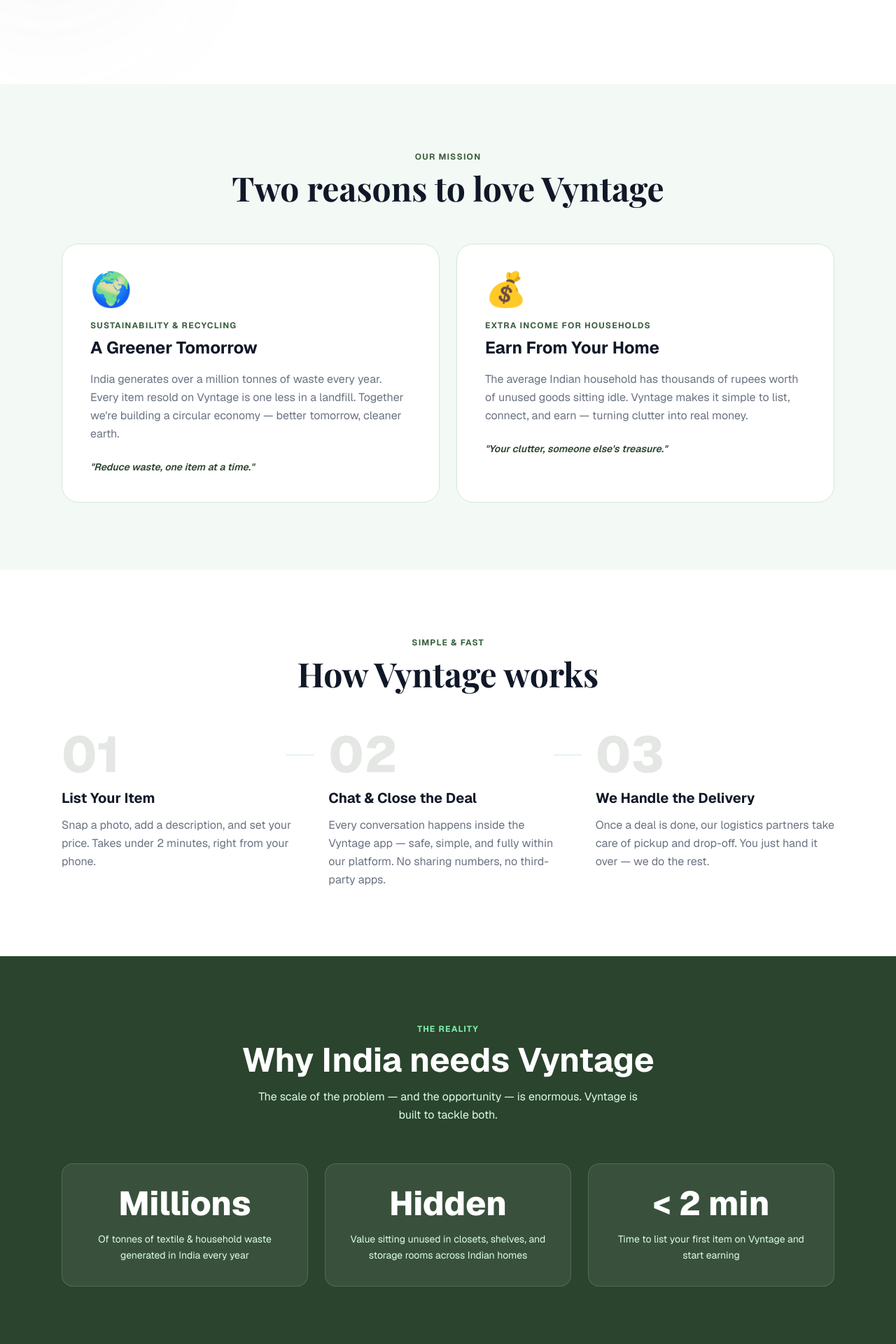
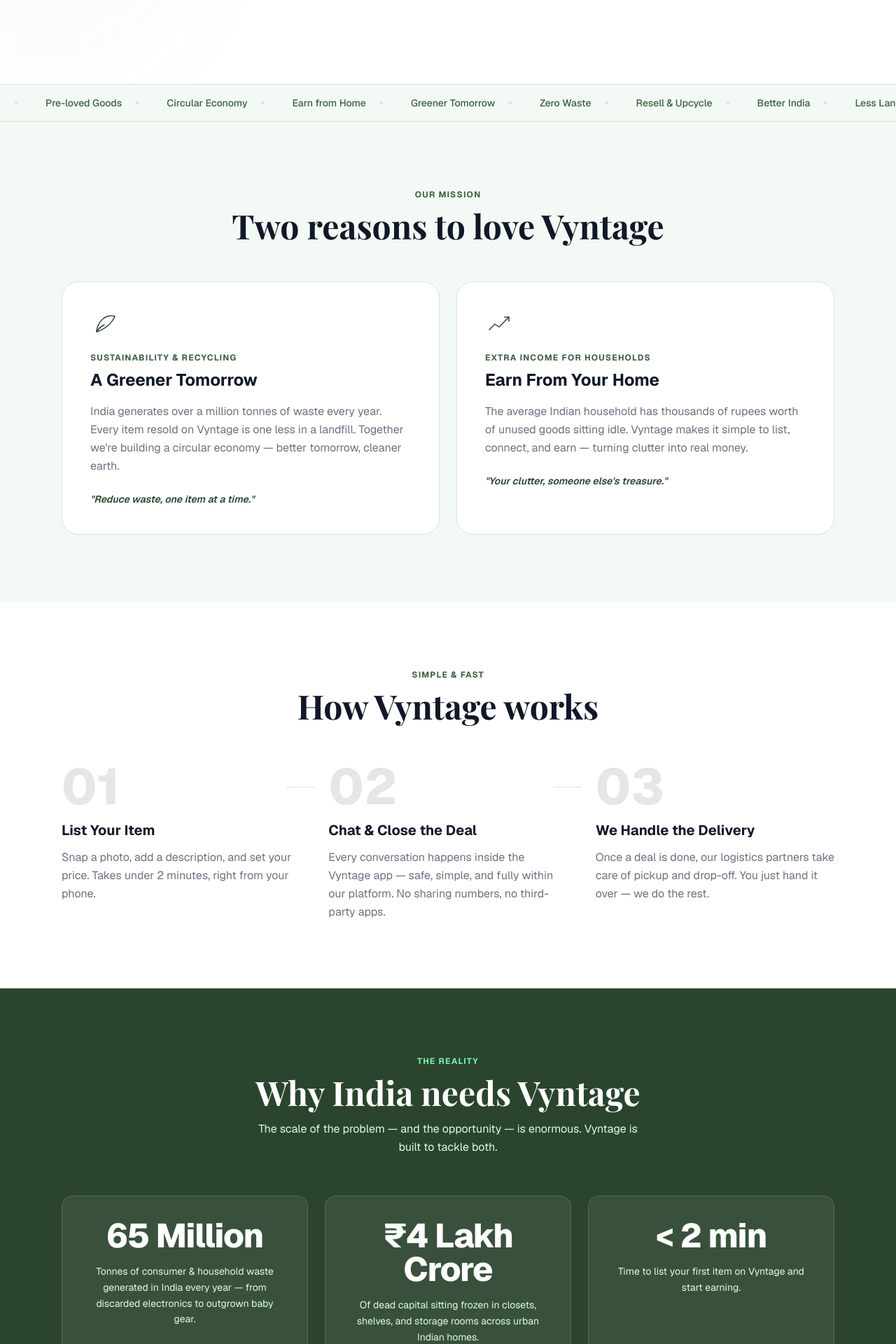
Before and after one commit to vyntage-c2c/vyntage-web, a Next.js app: page / in a window 1280 px wide. Shown: the part 680-2600 px from the top of the page at 70% size. Built offline with nearby package versions, Linux system fonts and the light colour scheme.

Commit message:
Making changes to implement additional animations

```diff
--- a/app/globals.css
+++ b/app/globals.css
@@ -25,8 +25,18 @@
   color: var(--foreground);
   font-family: var(--font-geist-sans), Arial, Helvetica, sans-serif;
   -webkit-font-smoothing: antialiased;
+  overflow-x: hidden;
 }
 
 .font-heading {
   font-family: var(--font-playfair), Georgia, serif;
 }
+
+@keyframes marquee {
+  from { transform: translateX(0); }
+  to   { transform: translateX(-50%); }
+}
+
+.marquee-track {
+  animation: marquee 28s linear infinite;
+}
--- a/app/page.tsx
+++ b/app/page.tsx
@@ -1,21 +1,31 @@
 "use client";
 
-import { motion, useInView } from "framer-motion";
+import { motion, useInView, useScroll, useMotionValue, animate, type Variants } from "framer-motion";
 import { useRef, useState, useEffect } from "react";
 
 // ─── Easing ───────────────────────────────────────────────────────────────────
 const EASE: [number, number, number, number] = [0.22, 1, 0.36, 1];
 
 // ─── Brand tokens ────────────────────────────────────────────────────────────
-const P  = "#2A442E";   // primary green
-const PL = "#3D6142";   // lighter green
-const PP = "#F3F9F4";   // pale green tint
-const PB = "#D4E8D8";   // border green
+const P  = "#2A442E";
+const PL = "#3D6142";
+const PP = "#F3F9F4";
+const PB = "#D4E8D8";
 
-// ─── Animation presets ───────────────────────────────────────────────────────
+// ─── Animation variants ───────────────────────────────────────────────────────
 const fadeUp = {
-  hidden:  { opacity: 0, y: 28 },
+  hidden:  { opacity: 0, y: 32 },
   visible: { opacity: 1, y: 0, transition: { duration: 0.65, ease: EASE } },
+};
+
+const fadeLeft = {
+  hidden:  { opacity: 0, x: -48 },
+  visible: { opacity: 1, x: 0,  transition: { duration: 0.65, ease: EASE } },
+};
+
+const fadeRight = {
+  hidden:  { opacity: 0, x: 48 },
+  visible: { opacity: 1, x: 0,  transition: { duration: 0.65, ease: EASE } },
 };
 
 const stagger = {
@@ -34,7 +44,7 @@
   return scrolled;
 }
 
-/** Wraps children in a stagger container that triggers when scrolled into view */
+/** Stagger container that triggers once the ref enters the viewport */
 function InView({ children, className }: { children: React.ReactNode; className?: string }) {
   const ref = useRef(null);
   const inView = useInView(ref, { once: true, margin: "-80px" });
@@ -48,6 +58,127 @@
     >
       {children}
     </motion.div>
+  );
+}
+
+/**
+ * Splits a heading into words and reveals each one from behind a clip mask,
+ * staggered left-to-right as the section scrolls into view.
+ */
+function AnimatedHeading({ text, className }: { text: string; className?: string }) {
+  const wordVariant = {
+    hidden:  { y: "105%", opacity: 0 },
+    visible: { y: "0%",   opacity: 1, transition: { duration: 0.6, ease: EASE } },
+  };
+  const containerVariant = {
+    hidden:  {},
+    visible: { transition: { staggerChildren: 0.09, delayChildren: 0.05 } },
+  };
+  return (
+    <motion.h2 variants={containerVariant} className={className}>
+      {text.split(" ").map((word, i) => (
+        <span key={i} className="inline-block overflow-hidden" style={{ verticalAlign: "bottom" }}>
+          <motion.span variants={wordVariant} className="inline-block mr-[0.28em]">
+            {word}
+          </motion.span>
+        </span>
+      ))}
+    </motion.h2>
+  );
+}
+
+// ─── Scroll progress bar ──────────────────────────────────────────────────────
+function ScrollProgress() {
+  const { scrollYProgress } = useScroll();
+  return (
+    <motion.div
+      className="fixed top-0 left-0 right-0 h-[2px] z-[100] origin-left"
+      style={{ scaleX: scrollYProgress, backgroundColor: P }}
+    />
+  );
+}
+
+// ─── Pillar icons ────────────────────────────────────────────────────────────
+const LeafIcon = () => (
+  <svg width="36" height="36" viewBox="0 0 36 36" fill="none">
+    <path d="M7 29C7 29 7 17 18 9C26 4 33 7 33 7C33 7 29 16 22 21C16 26 7 29 7 29Z"
+      stroke={P} strokeWidth="1.5" strokeLinecap="round" strokeLinejoin="round" />
+    <path d="M7 29C10 24 14 21 18 19"
+      stroke={P} strokeWidth="1.5" strokeLinecap="round" />
+  </svg>
+);
+
+const GrowthIcon = () => (
+  <svg width="36" height="36" viewBox="0 0 36 36" fill="none">
+    <path d="M4 26L12 18L18 22L32 8"
+      stroke={P} strokeWidth="1.5" strokeLinecap="round" strokeLinejoin="round" />
+    <path d="M26 8H32V14"
+      stroke={P} strokeWidth="1.5" strokeLinecap="round" strokeLinejoin="round" />
+  </svg>
+);
+
+// ─── Animated number counter ──────────────────────────────────────────────────
+type Direction = "left" | "up" | "right";
+const dirVariant: Record<Direction, Variants> = {
+  left:  fadeLeft,
+  up:    fadeUp,
+  right: fadeRight,
+};
+
+function AnimatedStat({ value, label, direction = "up" }: { value: string; label: string; direction?: Direction }) {
+  const ref = useRef<HTMLDivElement>(null);
+  const inView = useInView(ref, { once: true });
+  const motionVal = useMotionValue(0);
+  const [display, setDisplay] = useState(value);
+
+  useEffect(() => {
+    if (!inView) return;
+    const match = value.match(/^([^0-9]*)(\d+)(.*)$/);
+    if (!match) return;
+    const target = parseInt(match[2], 10);
+    const ctrl = animate(motionVal, target, { duration: 2, ease: "easeOut" });
+    const unsub = motionVal.on("change", (v) => {
+      setDisplay(`${match[1]}${Math.round(v)}${match[3]}`);
+    });
+    return () => { ctrl.stop(); unsub(); };
+  }, [inView, motionVal, value]);
+
+  return (
+    <motion.div
+      ref={ref}
+      variants={dirVariant[direction]}
+      className="rounded-2xl p-8 text-center"
+      style={{
+        backgroundColor: "rgba(255,255,255,0.07)",
+        border: "1px solid rgba(255,255,255,0.14)",
+      }}
+    >
+      <div className="text-5xl font-extrabold text-white tracking-tight">{display}</div>
+      <p className="mt-4 text-green-100 text-sm leading-relaxed">{label}</p>
+    </motion.div>
+  );
+}
+
+// ─── Marquee ticker ───────────────────────────────────────────────────────────
+const TICKER = [
+  "Sustainable Living", "Pre-loved Goods", "Circular Economy",
+  "Earn from Home", "Greener Tomorrow", "Zero Waste",
+  "Resell & Upcycle", "Better India", "Less Landfill",
+];
+
+function Marquee() {
+  const items = [...TICKER, ...TICKER];
+  return (
+    <div className="overflow-hidden border-y py-4" style={{ borderColor: PB, backgroundColor: PP }}>
+      <div className="marquee-track flex whitespace-nowrap">
+        {items.map((item, i) => (
+          <span key={i} className="flex items-center gap-5 px-5 text-sm font-medium" style={{ color: PL }}>
+            {item}
+            <span className="w-1 h-1 rounded-full flex-shrink-0" style={{ backgroundColor: PB }} />
+          </span>
+        ))}
+      </div>
+    </div>
   );
 }
 
@@ -67,20 +198,22 @@
         <a href="#" className="font-bold text-xl tracking-tight" style={{ color: P }}>
           Vyntage
         </a>
-
-        <div className="hidden md:flex items-center gap-8 text-sm font-medium text-gray-500">
+        <div className="hidden md:flex items-center gap-6">
+          <div className="flex items-center gap-8 text-sm font-medium text-gray-500">
             <a href="#about"        className="hover:text-gray-900 transition-colors">About</a>
             <a href="#how-it-works" className="hover:text-gray-900 transition-colors">How It Works</a>
             <a href="#impact"       className="hover:text-gray-900 transition-colors">Our Impact</a>
           </div>
-
-        <a
+          <motion.a
             href="#waitlist"
-          className="rounded-full px-5 py-2 text-sm font-semibold text-white transition-all hover:opacity-90 active:scale-95"
+            whileHover={{ scale: 1.04 }}
+            whileTap={{ scale: 0.96 }}
+            className="rounded-full px-5 py-2 text-sm font-semibold text-white"
             style={{ backgroundColor: P }}
           >
             Join Waitlist
-        </a>
+          </motion.a>
+        </div>
       </div>
     </motion.nav>
   );
@@ -90,20 +223,29 @@
 function Hero() {
   return (
     <section className="relative min-h-screen flex items-center overflow-hidden bg-white">
-      {/* Soft background blobs */}
-      <div
+
+      <motion.div
+        animate={{ y: [0, -28, 0] }}
+        transition={{ duration: 9, repeat: Infinity, ease: "easeInOut" }}
         className="absolute -top-40 -right-40 w-[700px] h-[700px] rounded-full pointer-events-none"
-        style={{ background: `radial-gradient(circle, ${P}1a, transparent 65%)`, filter: "blur(72px)" }}
+        style={{ background: `radial-gradient(circle, ${P}1a, transparent 65%)`, filter: "blur(72px)", willChange: "transform" }}
       />
-      <div
+      <motion.div
+        animate={{ y: [0, 22, 0] }}
+        transition={{ duration: 11, repeat: Infinity, ease: "easeInOut", delay: 3 }}
         className="absolute bottom-0 -left-48 w-[520px] h-[520px] rounded-full pointer-events-none"
-        style={{ background: `radial-gradient(circle, ${PL}12, transparent 65%)`, filter: "blur(90px)" }}
+        style={{ background: `radial-gradient(circle, ${PL}14, transparent 65%)`, filter: "blur(90px)", willChange: "transform" }}
+      />
+      <motion.div
+        animate={{ y: [0, -18, 0] }}
+        transition={{ duration: 7, repeat: Infinity, ease: "easeInOut", delay: 1.5 }}
+        className="absolute top-1/3 left-1/2 w-72 h-72 rounded-full pointer-events-none"
+        style={{ background: `radial-gradient(circle, ${P}0d, transparent 65%)`, filter: "blur(60px)", willChange: "transform" }}
       />
 
       <div className="mx-auto max-w-6xl px-6 pt-28 pb-20 relative z-10 w-full">
         <motion.div initial="hidden" animate="visible" variants={stagger}>
 
-          {/* Badge */}
           <motion.div variants={fadeUp}>
             <span
               className="inline-flex items-center gap-2 rounded-full border px-4 py-1.5 text-sm font-semibold"
@@ -113,7 +255,6 @@
             </span>
           </motion.div>
 
-          {/* Headline */}
           <motion.h1
             variants={fadeUp}
             className="font-heading mt-7 text-5xl md:text-7xl font-bold leading-[1.05] tracking-tight text-gray-900 max-w-3xl"
@@ -122,35 +263,36 @@
             <span style={{ color: P }}>Earn while you do.</span>
           </motion.h1>
 
-          {/* Sub-copy */}
           <motion.p
-            variants={fadeUp}
+            variants={fadeLeft}
             className="mt-6 text-lg md:text-xl text-gray-500 max-w-xl leading-relaxed"
           >
             Vyntage connects Indian households to buy and sell pre-loved goods — turning everyday
             clutter into extra income while building a greener tomorrow, one item at a time.
           </motion.p>
 
-          {/* CTAs */}
           <motion.div variants={fadeUp} className="mt-10 flex flex-wrap gap-4">
-            <a
+            <motion.a
               href="#waitlist"
-              className="rounded-full px-8 py-4 font-semibold text-white transition-all hover:opacity-90 hover:scale-[1.02] active:scale-95"
+              whileHover={{ scale: 1.03 }}
+              whileTap={{ scale: 0.97 }}
+              className="rounded-full px-8 py-4 font-semibold text-white"
               style={{ backgroundColor: P }}
             >
               Join the Waitlist
-            </a>
-            <a
+            </motion.a>
+            <motion.a
               href="#how-it-works"
-              className="rounded-full px-8 py-4 font-semibold border-2 transition-all hover:bg-gray-50 active:scale-95"
+              whileHover={{ scale: 1.03 }}
+              whileTap={{ scale: 0.97 }}
+              className="rounded-full px-8 py-4 font-semibold border-2"
               style={{ borderColor: P, color: P }}
             >
               See How It Works ↓
-            </a>
+            </motion.a>
           </motion.div>
 
-          {/* Launch note */}
-          <motion.p variants={fadeUp} className="mt-8 text-sm text-gray-400">
+          <motion.p variants={fadeRight} className="mt-8 text-sm text-gray-400">
             🇮🇳 Launching soon in India — be the first to know
           </motion.p>
 
@@ -162,16 +304,21 @@
 
 // ─── Mission pillars ──────────────────────────────────────────────────────────
 function Pillars() {
-  const pillars = [
+  const pillars: {
+    icon: React.ReactNode; tag: string; title: string; body: string; quote: string;
+    variant: Variants;
+  }[] = [
     {
-      icon: "🌍",
+      icon: <LeafIcon />,
+      variant: fadeLeft,
       tag: "Sustainability & Recycling",
       title: "A Greener Tomorrow",
       body: "India generates over a million tonnes of waste every year. Every item resold on Vyntage is one less in a landfill. Together we're building a circular economy — better tomorrow, cleaner earth.",
       quote: "Reduce waste, one item at a time.",
     },
     {
-      icon: "💰",
+      icon: <GrowthIcon />,
+      variant: fadeRight,
       tag: "Extra Income for Households",
       title: "Earn From Your Home",
       body: "The average Indian household has thousands of rupees worth of unused goods sitting idle. Vyntage makes it simple to list, connect, and earn — turning clutter into real money.",
@@ -196,11 +343,12 @@
             {pillars.map((pillar, i) => (
               <motion.div
                 key={i}
-                variants={fadeUp}
-                className="rounded-3xl bg-white border p-10 hover:shadow-lg transition-shadow duration-300"
+                variants={pillar.variant}
+                whileHover={{ y: -6, boxShadow: "0 24px 48px rgba(42,68,46,0.10)", transition: { type: "spring", stiffness: 300, damping: 20 } }}
+                className="rounded-3xl bg-white border p-10 cursor-default"
                 style={{ borderColor: PB }}
               >
-                <span className="text-5xl">{pillar.icon}</span>
+                <div className="w-10 h-10 flex items-center justify-center">{pillar.icon}</div>
                 <p className="mt-5 text-xs font-bold uppercase tracking-widest" style={{ color: PL }}>
                   {pillar.tag}
                 </p>
@@ -223,16 +371,19 @@
   const steps = [
     {
       num: "01",
+      variant: fadeLeft,
       title: "List Your Item",
       body: "Snap a photo, add a description, and set your price. Takes under 2 minutes, right from your phone.",
     },
     {
       num: "02",
+      variant: fadeUp,
       title: "Chat & Close the Deal",
       body: "Every conversation happens inside the Vyntage app — safe, simple, and fully within our platform. No sharing numbers, no third-party apps.",
     },
     {
       num: "03",
+      variant: fadeRight,
       title: "We Handle the Delivery",
       body: "Once a deal is done, our logistics partners take care of pickup and drop-off. You just hand it over — we do the rest.",
     },
@@ -253,7 +404,12 @@
 
           <div className="grid md:grid-cols-3 gap-10">
             {steps.map((step, i) => (
-              <motion.div key={i} variants={fadeUp} className="relative">
+              <motion.div
+                key={i}
+                variants={step.variant}
+                whileHover={{ y: -4, transition: { type: "spring", stiffness: 300, damping: 22 } }}
+                className="relative cursor-default"
+              >
                 <div
                   className="text-7xl font-extrabold leading-none select-none"
                   style={{ color: P, opacity: 0.12 }}
@@ -279,10 +435,22 @@
 
 // ─── Impact stats ─────────────────────────────────────────────────────────────
 function Impact() {
-  const stats = [
-    { value: "Millions",  label: "Of tonnes of textile & household waste generated in India every year" },
-    { value: "Hidden",    label: "Value sitting unused in closets, shelves, and storage rooms across Indian homes" },
-    { value: "< 2 min",  label: "Time to list your first item on Vyntage and start earning" },
+  const stats: { value: string; label: string; direction: Direction }[] = [
+    {
+      value: "65 Million",
+      direction: "left",
+      label: "Tonnes of consumer & household waste generated in India every year — from discarded electronics to outgrown baby gear.",
+    },
+    {
+      value: "₹4 Lakh Crore",
+      direction: "up",
+      label: "Of dead capital sitting frozen in closets, shelves, and storage rooms across urban Indian homes.",
+    },
+    {
+      value: "< 2 min",
+      direction: "right",
+      label: "Time to list your first item on Vyntage and start earning.",
+    },
   ];
 
   return (
@@ -293,7 +461,7 @@
             <p className="text-xs font-bold uppercase tracking-widest mb-3 text-green-300">
               The Reality
             </p>
-            <h2 className="text-4xl md:text-5xl font-bold text-white">
+            <h2 className="font-heading text-4xl md:text-5xl font-bold text-white">
               Why India needs Vyntage
             </h2>
             <p className="mt-4 text-green-100 max-w-xl mx-auto leading-relaxed">
@@ -303,18 +471,7 @@
 
           <div className="grid md:grid-cols-3 gap-6">
             {stats.map((stat, i) => (
-              <motion.div
-                key={i}
-                variants={fadeUp}
-                className="rounded-2xl p-8 text-center"
-                style={{
-                  backgroundColor: "rgba(255,255,255,0.07)",
-                  border: "1px solid rgba(255,255,255,0.14)",
-                }}
-              >
-                <div className="text-5xl font-extrabold text-white">{stat.value}</div>
-                <p className="mt-4 text-green-100 text-sm leading-relaxed">{stat.label}</p>
-              </motion.div>
+              <AnimatedStat key={i} value={stat.value} label={stat.label} direction={stat.direction} />
             ))}
           </div>
         </InView>
@@ -332,15 +489,16 @@
     <section id="waitlist" className="py-24 bg-white">
       <div className="mx-auto max-w-2xl px-6 text-center">
         <InView>
-          <motion.div variants={fadeUp}>
-            <span className="text-5xl">🚀</span>
-            <h2 className="mt-6 text-4xl md:text-5xl font-bold text-gray-900">
-              Be the first to know
-            </h2>
-            <p className="mt-4 text-lg text-gray-500 leading-relaxed">
+
+          {/* Word-by-word reveal heading */}
+          <AnimatedHeading
+            text="Be the first to know"
+            className="font-heading text-4xl md:text-5xl font-bold text-gray-900"
+          />
+
+          <motion.p variants={fadeUp} className="mt-4 text-lg text-gray-500 leading-relaxed">
             Vyntage is launching soon in India. Drop your email and get early access when we go live.
-            </p>
-          </motion.div>
+          </motion.p>
 
           <motion.form
             variants={fadeUp}
@@ -370,13 +528,15 @@
                   onFocus={(e) => (e.currentTarget.style.borderColor = P)}
                   onBlur={(e)  => (e.currentTarget.style.borderColor = PB)}
                 />
-                <button
+                <motion.button
                   type="submit"
-                  className="rounded-full px-7 py-4 text-sm font-semibold text-white transition-all hover:opacity-90 hover:scale-105 active:scale-95 whitespace-nowrap"
+                  whileHover={{ scale: 1.04 }}
+                  whileTap={{ scale: 0.96 }}
+                  className="rounded-full px-7 py-4 text-sm font-semibold text-white whitespace-nowrap"
                   style={{ backgroundColor: P }}
                 >
                   Notify Me
-                </button>
+                </motion.button>
               </div>
             )}
           </motion.form>
@@ -384,6 +544,7 @@
           <motion.p variants={fadeUp} className="mt-5 text-sm text-gray-400">
             No spam. Just a ping when we go live. 🌱
           </motion.p>
+
         </InView>
       </div>
     </section>
@@ -391,6 +552,24 @@
 }
 
 // ─── Footer ───────────────────────────────────────────────────────────────────
+function CopyEmail() {
+  const [copied, setCopied] = useState(false);
+  const copy = () => {
+    navigator.clipboard.writeText("team@vyntage.shop");
+    setCopied(true);
+    setTimeout(() => setCopied(false), 2000);
+  };
+  return (
+    <button
+      onClick={copy}
+      className="text-gray-400 hover:text-gray-600 transition-colors text-sm"
+      title="Click to copy"
+    >
+      {copied ? <span style={{ color: P }}>Copied!</span> : "team@vyntage.shop"}
+    </button>
+  );
+}
+
 function Footer() {
   return (
     <footer className="border-t py-10" style={{ borderColor: PB }}>
@@ -399,13 +578,7 @@
           <p className="font-bold text-lg" style={{ color: P }}>Vyntage</p>
           <p className="text-gray-400 mt-0.5">Better tomorrow, cleaner earth.</p>
         </div>
-
-        <div className="flex gap-6 text-gray-400">
-          <a href="#" className="hover:text-gray-600 transition-colors">Privacy</a>
-          <a href="#" className="hover:text-gray-600 transition-colors">Terms</a>
-          <a href="mailto:team@vyntage.shop" className="hover:text-gray-600 transition-colors">Contact</a>
-        </div>
-
+        <CopyEmail />
         <p className="text-gray-400">© 2026 Vyntage. Made with 🌱 in India.</p>
       </div>
     </footer>
@@ -416,8 +589,10 @@
 export default function Home() {
   return (
     <main>
+      <ScrollProgress />
       <Navbar />
       <Hero />
+      <Marquee />
       <Pillars />
       <HowItWorks />
       <Impact />
```
Lines whose indentation alone changed are shown as unchanged.
